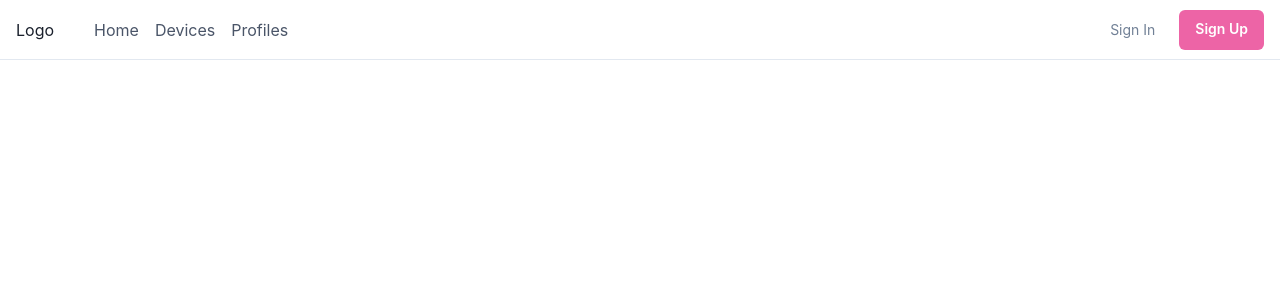
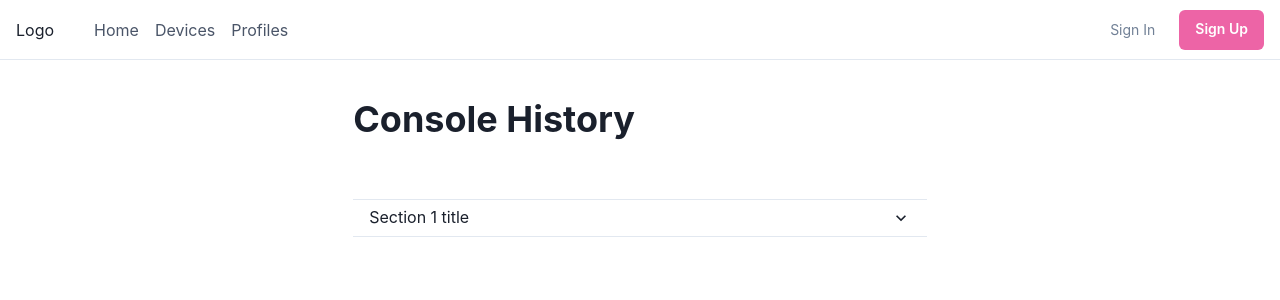
Before and after one commit to tryhardlaijun/ICT2106_P2_Project, a React (Create React App) app in the folder SmartHomeManager/SmartHomeManager.View/: page /director in a window 1280 px wide. Shown: the top 300 px of the page. Built offline with nearby package versions, Linux system fonts and the light colour scheme.

Commit message:
Director Page

```diff
--- a/SmartHomeManager/SmartHomeManager.View/src/App.js
+++ b/SmartHomeManager/SmartHomeManager.View/src/App.js
@@ -5,6 +5,7 @@ import { NavBar } from "./components/NavBar";
 import Home from "./pages/Home";
 import Devices from "./pages/Devices";
 import Profiles from "./pages/Profiles";
+import Director from "./pages/Director";
 
 export function App() {
   return (
@@ -15,6 +16,7 @@ export function App() {
           <Route path="/" element={<Home />} />
           <Route path="/devices" element={<Devices />} />
           <Route path="/profiles" element={<Profiles />} />
+          <Route path="/director" element={<Director />} />
         </Routes>
       </Router>
     </>
--- /dev/null
+++ b/SmartHomeManager/SmartHomeManager.View/src/pages/Director.js
@@ -0,0 +1,36 @@
+import {
+    Accordion,
+    AccordionItem,
+    AccordionPanel,
+    AccordionIcon,
+    AccordionButton,
+    Box,
+    Container,
+    Heading
+} from "@chakra-ui/react";
+import React from "react";
+
+export default function Director() {
+    return (
+        <Container mt="3%">
+            <Heading>
+                Console History
+            </Heading>
+            <Accordion mt= "10%" allowMultiple>
+                <AccordionItem>
+                    <Heading as='h2' >
+                        <AccordionButton>
+                            <Box as="span" flex='1' textAlign='left'>
+                                Section 1 title
+                            </Box>
+                            <AccordionIcon />
+                        </AccordionButton>
+                    </Heading>
+                    <AccordionPanel pb="4">
+                        text
+                    </AccordionPanel>
+                </AccordionItem>
+            </Accordion>
+        </Container>
+    )
+}
```
